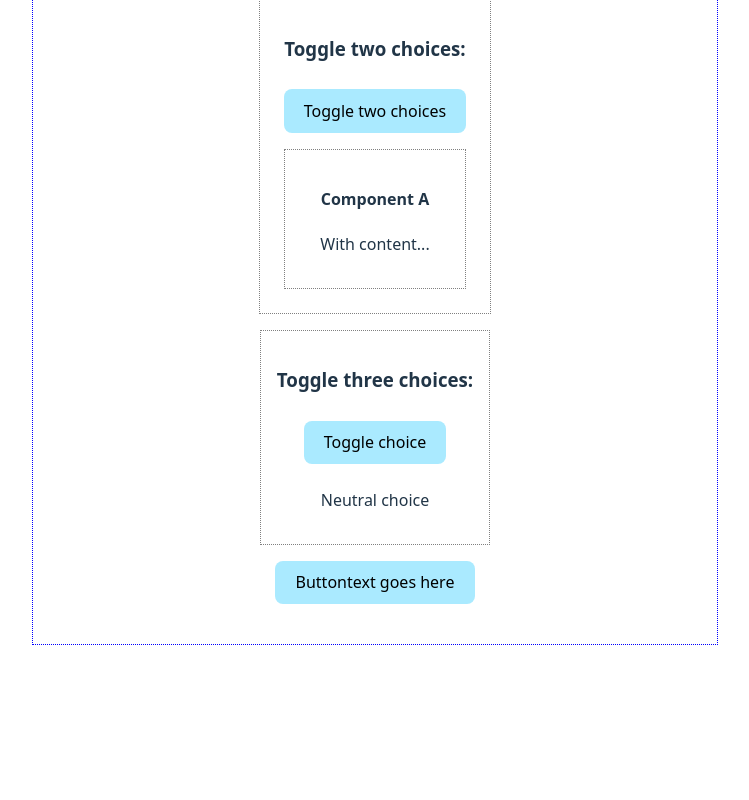
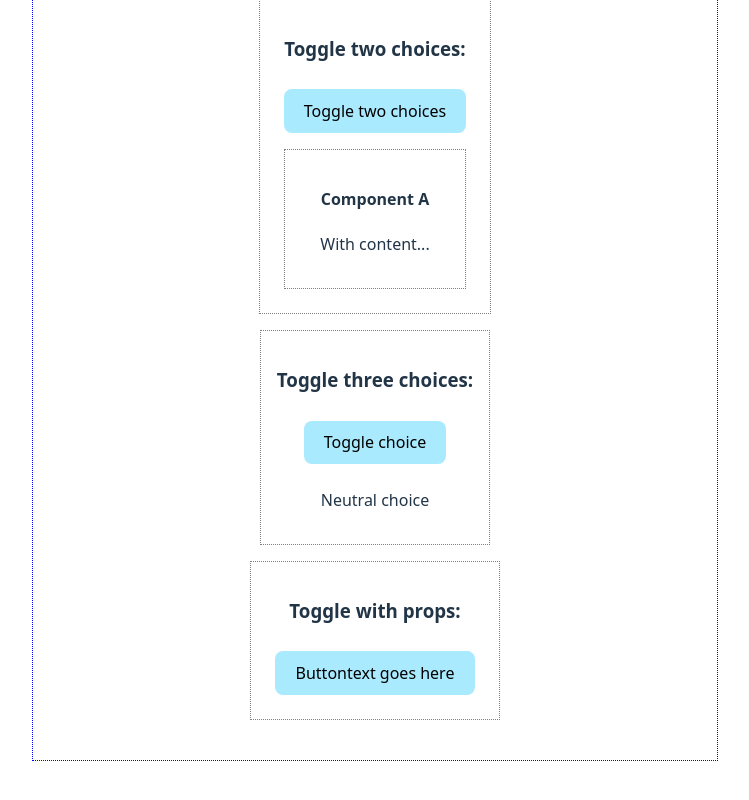
Before and after one commit to Ayngie/bits-n-pieces, a React (Vite) app: page / in a window 1280 px wide. Shown: the part 2491-3291 px from the top of the page, without its empty margins (265-1014 px from the left). Before the commit the page ends 3176 px from the top, so only its background shows below. Built offline with nearby package versions, Linux system fonts and the light colour scheme.

Commit message:
Refactor: cleaned up component and moved uneccessary code to where example is rendered instead of inside component

```diff
--- a/src/components/Toggles.tsx
+++ b/src/components/Toggles.tsx
@@ -15,7 +15,11 @@ const Toggles: React.FC = () => {
       <ToggleTheme />
       <ToggleTwoChoices />
       <ToggleThreeChoices />
-      <ToggleWithProps buttonText="Buttontext goes here" />
+      {/* Wrapping here for example component, to keep component file clean */}
+      <article className="bordered-section">
+        <h3>Toggle with props:</h3>
+        <ToggleWithProps buttonText="Buttontext goes here" />
+      </article>
     </section>
   );
 };
--- a/src/components/Toggles/ToggleWithProps.tsx
+++ b/src/components/Toggles/ToggleWithProps.tsx
@@ -8,13 +8,9 @@ const ToggleWithProps: React.FC<ToggleWithPropsProps> = ({
   toggleFunction,
 }) => {
   return (
-    <>
-      {/* Header for when displayed as example component: */}
-      {!buttonText && <h2>Toggle with props!</h2>}
-
-      {/* Component: */}
+    <div>
       <button onClick={toggleFunction}>{buttonText}</button>
-    </>
+    </div>
   );
 };
 
```
